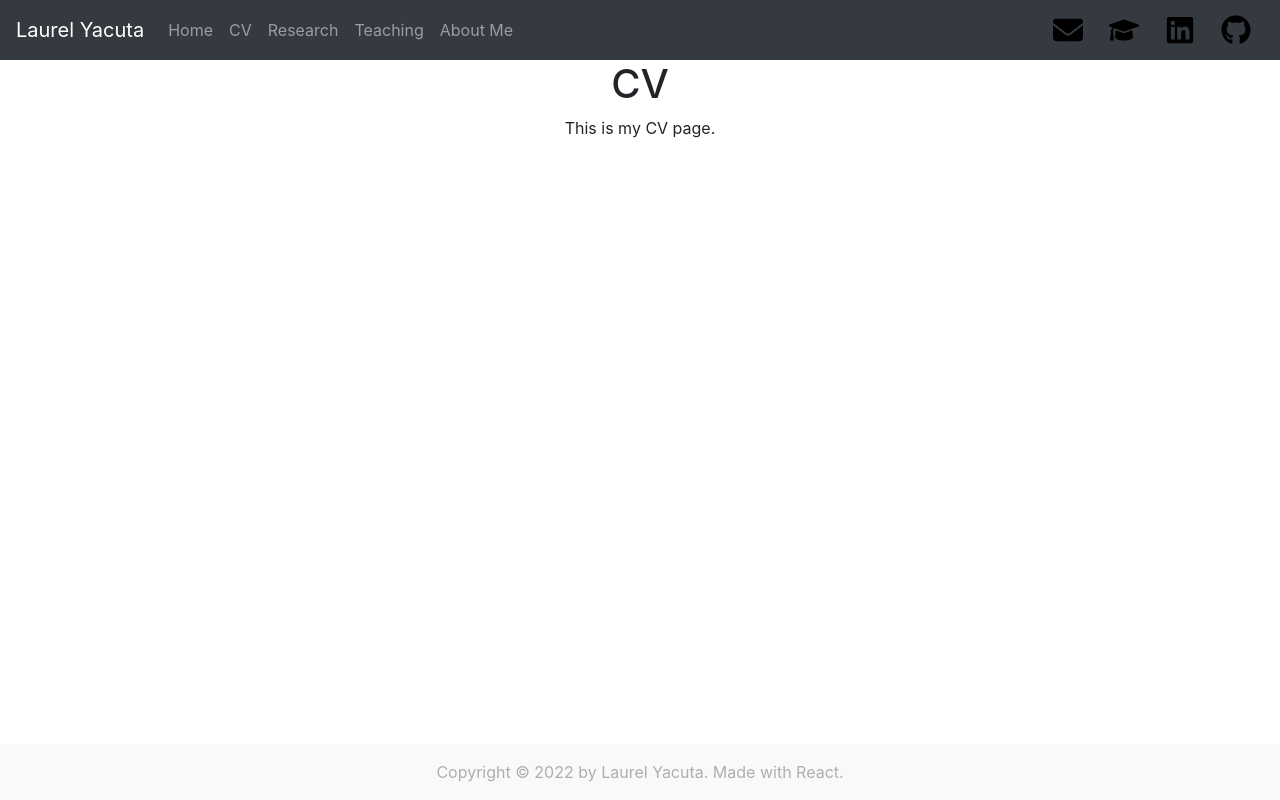
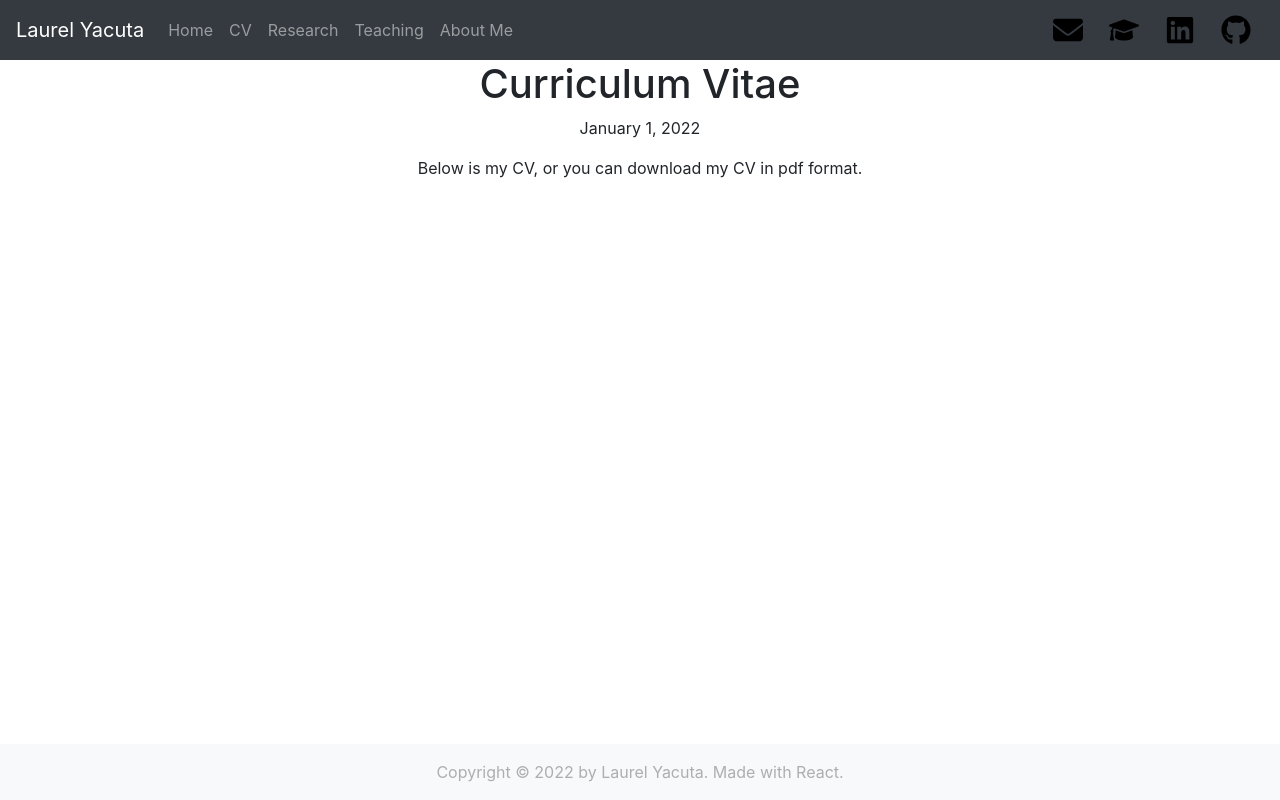
Before and after one commit to laurelyacuta/laurelyacuta.github.io, a React (Create React App) app: page /cv in a window 1280 px wide. Built offline with nearby package versions, Linux system fonts and the light colour scheme.

Commit message:
Updated cv page

```diff
--- a/src/pages/cv/index.js
+++ b/src/pages/cv/index.js
@@ -1,14 +1,26 @@
 import React, { Component } from 'react';
+import Container from 'react-bootstrap/Container';
+
+const title = `
+Curriculum Vitae
+`;
+
+const date = `
+January 1, 2022
+`;
+
+const text = `
+Below is my CV, or you can download my CV in pdf format.
+`;
 
 class CV extends Component {
   render() {
     return (
-      <div className="CV">
-        <h1>CV</h1>
-        <p>
-          This is my CV page.
-        </p>
-      </div>
+      <Container>
+        <h1>{title}</h1>
+        <p>{date}</p>
+        <p>{text}</p>
+      </Container>
     );
   }
 }
```
